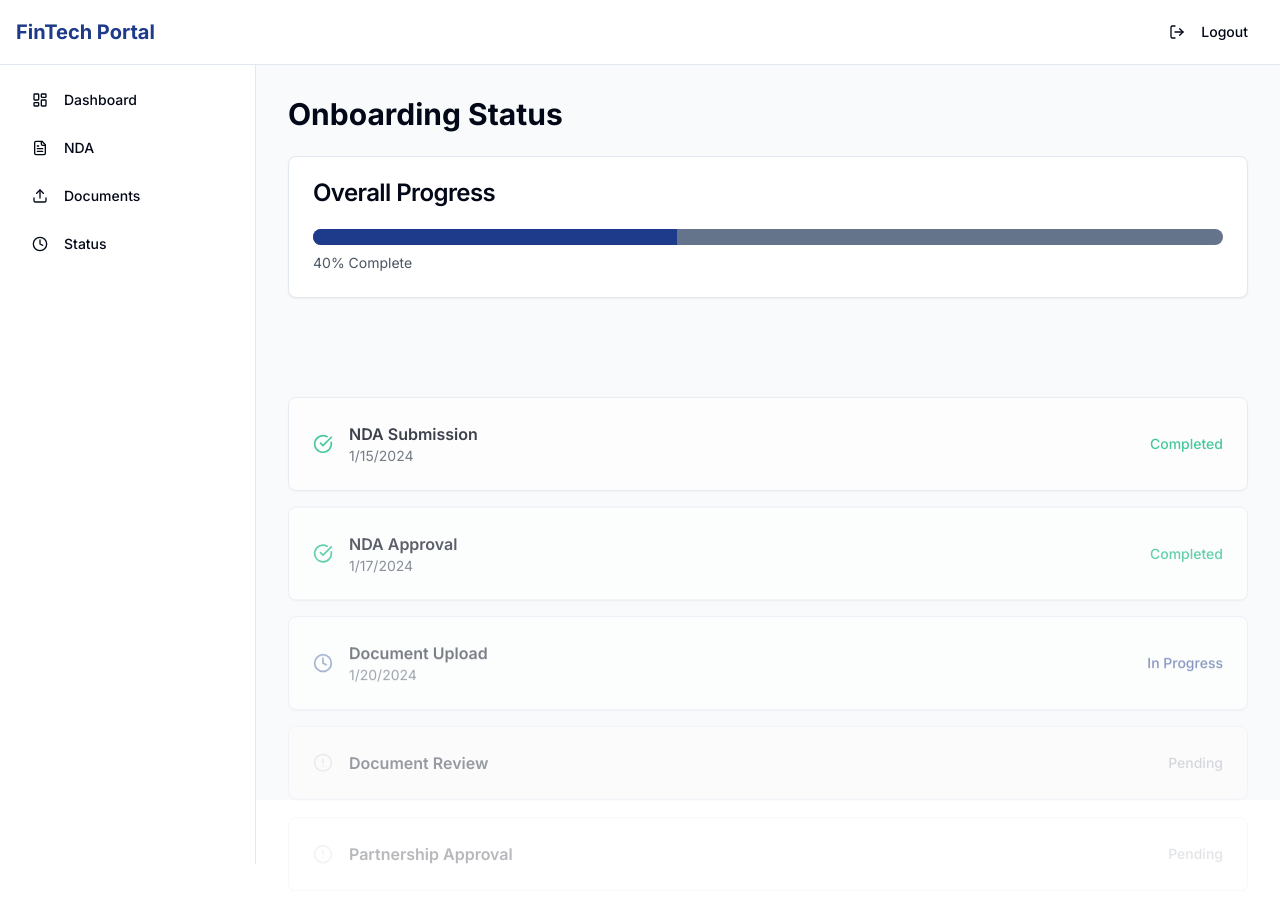
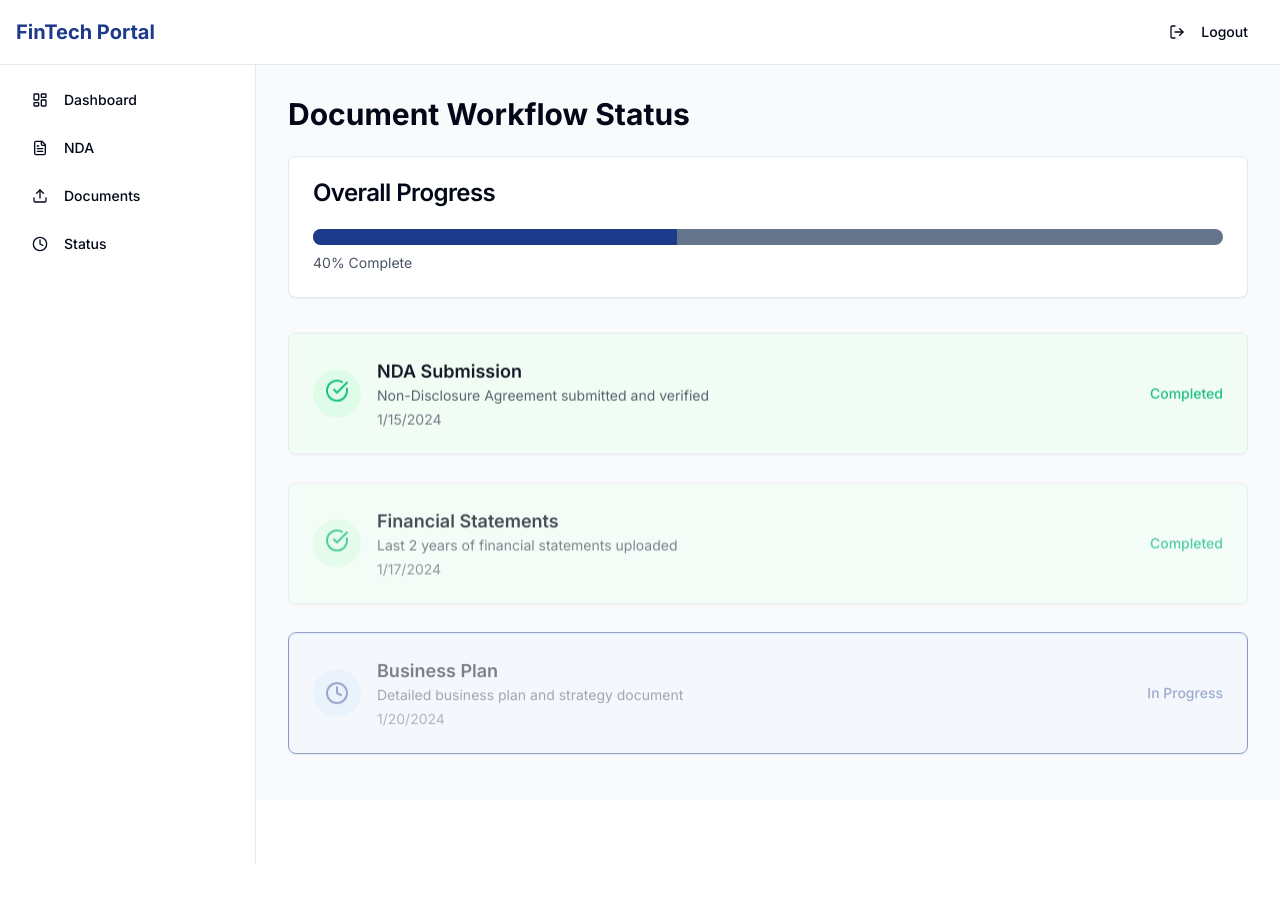
Before and after one commit to Mosouley/fintech-partnership-portal, a React (Vite) app: page /dashboard/status in a window 1280 px wide. Shown: the top 902 px of the page. Built offline with nearby package versions, Linux system fonts and the light colour scheme.

Commit message:
Improve workflow animations and steps
Enhanced the animation for the document workflow by naming each document as a step. Implemented transitions to animate the movement from one step to the next, improving the overall user experience.
[skip gpt_engineer]

```diff
--- a/src/pages/Status.tsx
+++ b/src/pages/Status.tsx
@@ -1,18 +1,54 @@
 import { DashboardLayout } from "@/components/layout/DashboardLayout";
 import { Card, CardContent, CardHeader, CardTitle } from "@/components/ui/card";
 import { Progress } from "@/components/ui/progress";
-import { CheckCircle, Clock, AlertCircle } from "lucide-react";
-import { useEffect, useRef } from "react";
+import { CheckCircle, Clock, AlertCircle, FileText } from "lucide-react";
+import { useEffect, useRef, useState } from "react";
 
 const Status = () => {
   const steps = [
-    { id: 1, name: "NDA Submission", status: "complete", date: "2024-01-15" },
-    { id: 2, name: "NDA Approval", status: "complete", date: "2024-01-17" },
-    { id: 3, name: "Document Upload", status: "in-progress", date: "2024-01-20" },
-    { id: 4, name: "Document Review", status: "pending", date: null },
-    { id: 5, name: "Partnership Approval", status: "pending", date: null },
+    {
+      id: 1,
+      name: "NDA Submission",
+      status: "complete",
+      date: "2024-01-15",
+      icon: FileText,
+      description: "Non-Disclosure Agreement submitted and verified"
+    },
+    {
+      id: 2,
+      name: "Financial Statements",
+      status: "complete",
+      date: "2024-01-17",
+      icon: FileText,
+      description: "Last 2 years of financial statements uploaded"
+    },
+    {
+      id: 3,
+      name: "Business Plan",
+      status: "in-progress",
+      date: "2024-01-20",
+      icon: FileText,
+      description: "Detailed business plan and strategy document"
+    },
+    {
+      id: 4,
+      name: "Compliance Documents",
+      status: "pending",
+      date: null,
+      icon: FileText,
+      description: "Regulatory compliance certificates and documentation"
+    },
+    {
+      id: 5,
+      name: "Final Review",
+      status: "pending",
+      date: null,
+      icon: FileText,
+      description: "Final review and partnership approval"
+    },
   ];
 
+  const [activeStep, setActiveStep] = useState(0);
   const stepsRef = useRef<(HTMLDivElement | null)[]>([]);
 
   useEffect(() => {
@@ -21,14 +57,20 @@ const Status = () => {
         if (!step) return;
 
         const rect = step.getBoundingClientRect();
-        const scrolled = window.scrollY;
         const windowHeight = window.innerHeight;
+        const visibleThreshold = windowHeight * 0.7;
 
         // Check if element is in viewport
-        if (rect.top < windowHeight && rect.bottom > 0) {
-          const distance = (windowHeight - rect.top) * 0.15;
-          step.style.transform = `translateY(${distance}px)`;
-          step.style.opacity = Math.min(1, (windowHeight - rect.top) / windowHeight + 0.2).toString();
+        if (rect.top < visibleThreshold && rect.bottom > 0) {
+          setActiveStep(index);
+
+          // Calculate parallax and opacity based on scroll position
+          const scrollProgress = (visibleThreshold - rect.top) / visibleThreshold;
+          const translateY = Math.min(20 * scrollProgress, 20);
+          const opacity = Math.min(0.4 + scrollProgress, 1);
+
+          step.style.transform = `translateY(${translateY}px)`;
+          step.style.opacity = opacity.toString();
         }
       });
     };
@@ -42,11 +84,11 @@ const Status = () => {
   const getStatusIcon = (status: string) => {
     switch (status) {
       case "complete":
-        return <CheckCircle className="h-5 w-5 text-success animate-fade-in" />;
+        return <CheckCircle className="h-6 w-6 text-success animate-bounce" />;
       case "in-progress":
-        return <Clock className="h-5 w-5 text-primary animate-pulse" />;
+        return <Clock className="h-6 w-6 text-primary animate-pulse" />;
       default:
-        return <AlertCircle className="h-5 w-5 text-gray-300" />;
+        return <AlertCircle className="h-6 w-6 text-gray-300" />;
     }
   };
 
@@ -58,7 +100,7 @@ const Status = () => {
   return (
     <DashboardLayout>
       <div className="space-y-6">
-        <h1 className="text-3xl font-bold animate-fade-in">Onboarding Status</h1>
+        <h1 className="text-3xl font-bold animate-fade-in">Document Workflow Status</h1>
 
         <Card className="mb-6 animate-scale-in">
           <CardHeader>
@@ -77,17 +119,32 @@ const Status = () => {
             <div
               key={step.id}
               ref={el => stepsRef.current[index] = el}
-              className="transition-all duration-500 ease-out"
-              style={{ opacity: 0, transform: 'translateY(20px)' }}
+              className={`
+                transition-all duration-700 ease-out opacity-0
+                ${index === activeStep ? 'scale-105' : 'scale-100'}
+              `}
             >
-              <Card className="hover:shadow-lg transition-shadow duration-300">
+              <Card className={`
+                hover:shadow-lg transition-all duration-300
+                ${index === activeStep ? 'border-primary' : ''}
+                ${step.status === 'complete' ? 'bg-green-50' : ''}
+                ${step.status === 'in-progress' ? 'bg-blue-50' : ''}
+              `}>
                 <CardContent className="flex items-center justify-between p-6">
                   <div className="flex items-center gap-4">
-                    {getStatusIcon(step.status)}
+                    <div className={`
+                      p-3 rounded-full
+                      ${step.status === 'complete' ? 'bg-green-100' : ''}
+                      ${step.status === 'in-progress' ? 'bg-blue-100' : ''}
+                      ${step.status === 'pending' ? 'bg-gray-100' : ''}
+                    `}>
+                      {getStatusIcon(step.status)}
+                    </div>
                     <div>
-                      <h3 className="font-semibold">{step.name}</h3>
+                      <h3 className="font-semibold text-lg">{step.name}</h3>
+                      <p className="text-sm text-gray-600">{step.description}</p>
                       {step.date && (
-                        <p className="text-sm text-gray-600">
+                        <p className="text-sm text-gray-500 mt-1">
                           {new Date(step.date).toLocaleDateString()}
                         </p>
                       )}
@@ -95,10 +152,10 @@ const Status = () => {
                   </div>
                   <div className="text-sm font-medium">
                     {step.status === "complete" && (
-                      <span className="text-success">Completed</span>
+                      <span className="text-success animate-fade-in">Completed</span>
                     )}
                     {step.status === "in-progress" && (
-                      <span className="text-primary">In Progress</span>
+                      <span className="text-primary animate-pulse">In Progress</span>
                     )}
                     {step.status === "pending" && (
                       <span className="text-gray-400">Pending</span>
```
